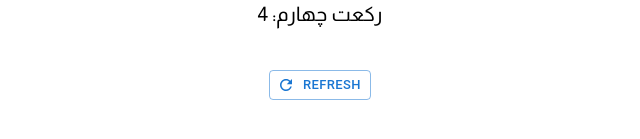
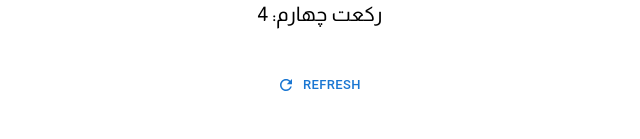
Before and after one commit to zhn1010/namaazApp, a React (Create React App) app: page / in a window 1280 px wide. Shown: the part 485-624 px from the top of the page, without its empty margins (320-960 px from the left). Built offline with nearby package versions, Linux system fonts and the light colour scheme.

Commit message:
Adds Ghashiye

```diff
--- a/src/App.tsx
+++ b/src/App.tsx
@@ -34,7 +34,7 @@ function App() {
       {zekr.map((item, i) => <Tooltip title={zekrList[item]}><Typography margin={1} fontFamily="Almarai" variant='h6' key={item}>
           ركعت {EnDigitToFa(`${i + 1}`)}: {(`${item + 1}`)}
         </Typography></Tooltip>)}
-      <Button sx={{mt: 4}} size='small' variant="outlined" startIcon={<RefreshIcon />} onClick={handleClick}>Refresh</Button>
+      <Button sx={{mt: 4}} size='small' startIcon={<RefreshIcon />} onClick={handleClick}>Refresh</Button>
     </Box>
   );
 }
```
